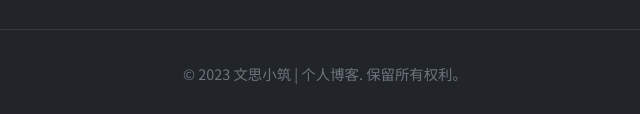
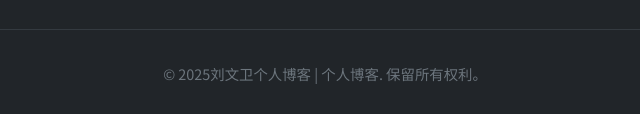
Before and after one commit to liuwenwei1/liuwenwei.github.io, a plain HTML site: page index.html in a window 1280 px wide. Shown: the part 2066-2180 px from the top of the page, 315-955 px from the left. Drawn offline with nearby package versions, Linux system fonts and the light colour scheme.

Commit message:
Update index.html

```diff
--- a/index.html
+++ b/index.html
@@ -717,7 +717,7 @@
             </div>
 
             <div class="copyright">
-                &copy; 2023 文思小筑 | 个人博客. 保留所有权利。
+                &copy; 2025刘文卫个人博客 | 个人博客. 保留所有权利。
             </div>
         </div>
     </footer>
```
